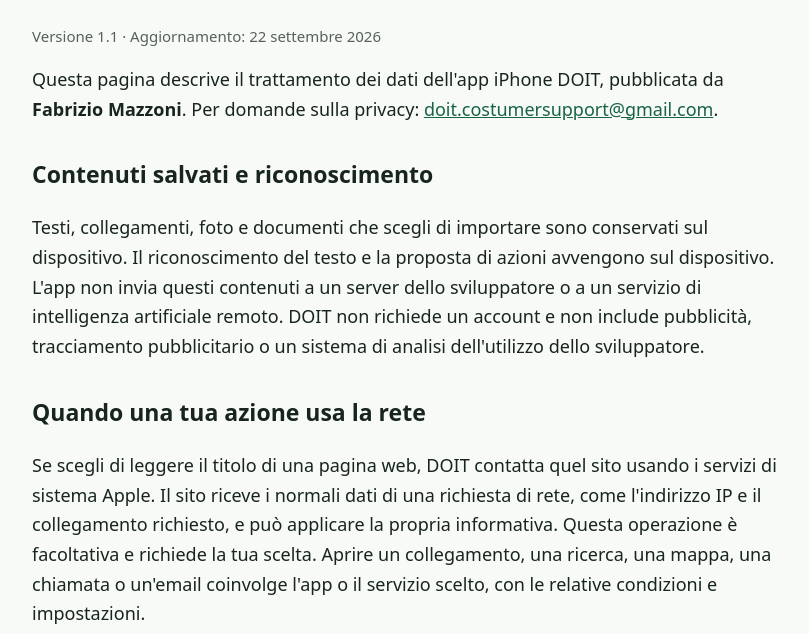
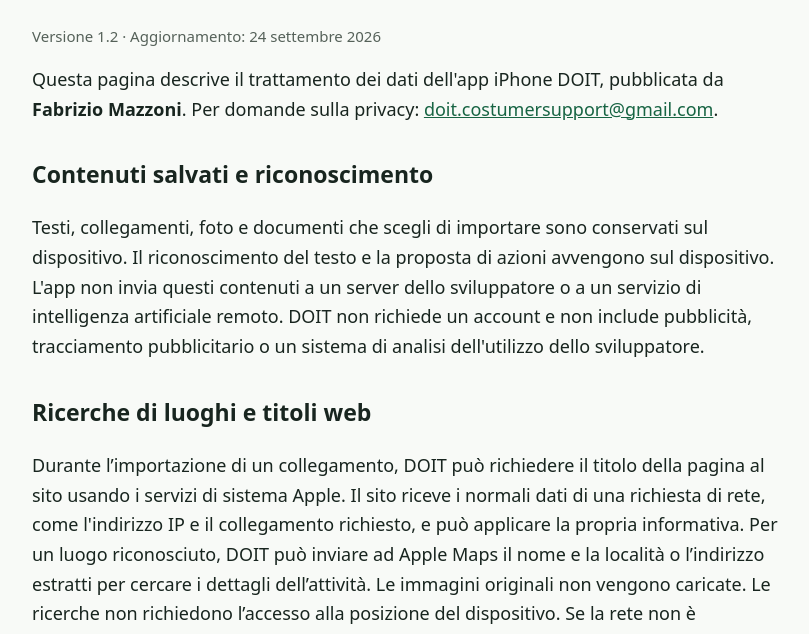
Before and after one commit to Fastamaz/doit-info, a plain HTML site: page privacy.html in a window 1280 px wide. Shown: the part 156-790 px from the top of the page, without its empty margins (228-1037 px from the left). Drawn offline with Linux system fonts and the light colour scheme.

Commit message:
Describe native place and webpage enrichment in DOIT 1.2

```diff
--- a/privacy.html
+++ b/privacy.html
@@ -1,12 +1,12 @@
 <!doctype html>
 <html lang="it"><head><meta charset="utf-8"><meta name="viewport" content="width=device-width,initial-scale=1"><title>DOIT · Privacy</title><style>body{font:18px/1.65 system-ui,sans-serif;color:#18251f;background:#f8faf7;margin:0}main{max-width:760px;margin:auto;padding:48px 24px 80px}h1{font-size:40px;line-height:1.15}h2{font-size:23px;margin-top:32px}a{color:#176443}p{margin:14px 0}small{color:#556159}</style></head><body><main>
 <a href="index.html">DOIT · Assistenza</a>
-<h1>Privacy di DOIT</h1><p><small>Versione 1.1 · Aggiornamento: 22 settembre 2026</small></p>
+<h1>Privacy di DOIT</h1><p><small>Versione 1.2 · Aggiornamento: 24 settembre 2026</small></p>
 <p>Questa pagina descrive il trattamento dei dati dell'app iPhone DOIT, pubblicata da <strong>Fabrizio Mazzoni</strong>. Per domande sulla privacy: <a href="mailto:doit.costumersupport@gmail.com">doit.costumersupport@gmail.com</a>.</p>
 <h2>Contenuti salvati e riconoscimento</h2>
 <p>Testi, collegamenti, foto e documenti che scegli di importare sono conservati sul dispositivo. Il riconoscimento del testo e la proposta di azioni avvengono sul dispositivo. L'app non invia questi contenuti a un server dello sviluppatore o a un servizio di intelligenza artificiale remoto. DOIT non richiede un account e non include pubblicità, tracciamento pubblicitario o un sistema di analisi dell'utilizzo dello sviluppatore.</p>
-<h2>Quando una tua azione usa la rete</h2>
-<p>Se scegli di leggere il titolo di una pagina web, DOIT contatta quel sito usando i servizi di sistema Apple. Il sito riceve i normali dati di una richiesta di rete, come l'indirizzo IP e il collegamento richiesto, e può applicare la propria informativa. Questa operazione è facoltativa e richiede la tua scelta. Aprire un collegamento, una ricerca, una mappa, una chiamata o un'email coinvolge l'app o il servizio scelto, con le relative condizioni e impostazioni.</p>
+<h2>Ricerche di luoghi e titoli web</h2>
+<p>Durante l’importazione di un collegamento, DOIT può richiedere il titolo della pagina al sito usando i servizi di sistema Apple. Il sito riceve i normali dati di una richiesta di rete, come l'indirizzo IP e il collegamento richiesto, e può applicare la propria informativa. Per un luogo riconosciuto, DOIT può inviare ad Apple Maps il nome e la località o l’indirizzo estratti per cercare i dettagli dell’attività. Le immagini originali non vengono caricate. Le ricerche non richiedono l’accesso alla posizione del dispositivo. Se la rete non è disponibile o il risultato è ambiguo, il contenuto originale resta salvabile e puoi confermare o cercare il luogo in seguito. Aprire un collegamento, una ricerca, una mappa, una chiamata o un'email coinvolge l'app o il servizio scelto, con le relative condizioni e impostazioni.</p>
 <h2>Autorizzazioni e servizi Apple</h2>
 <p>Le funzioni per calendario, promemoria e contatti vengono avviate dall'utente e presentano i controlli di sistema o le richieste di autorizzazione pertinenti. DOIT non importa l'intera rubrica per creare suggerimenti. La selezione delle foto e dei file avviene tramite i selettori di sistema. L'autenticazione biometrica e il codice del dispositivo sono gestiti da iOS; DOIT non riceve i dati del volto, delle impronte o il codice.</p>
 <h2>Widget, ricerca e blocco</h2>
```
